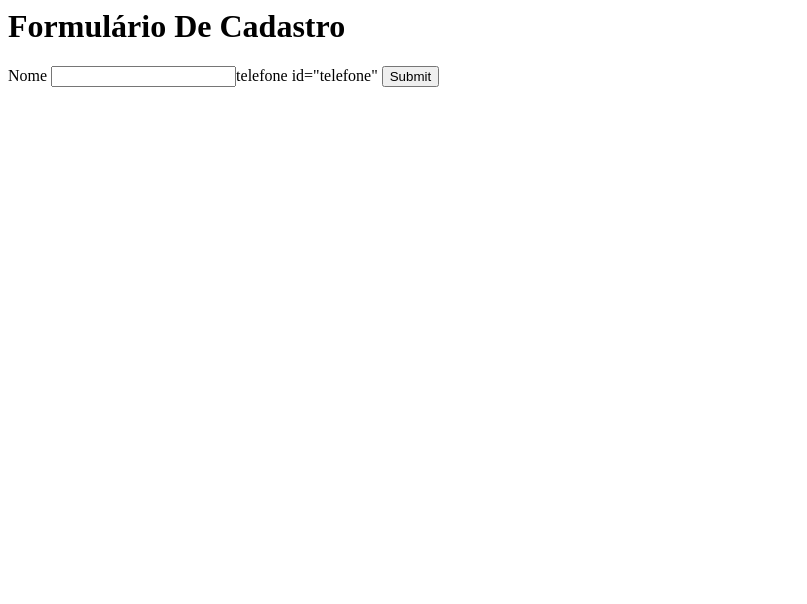
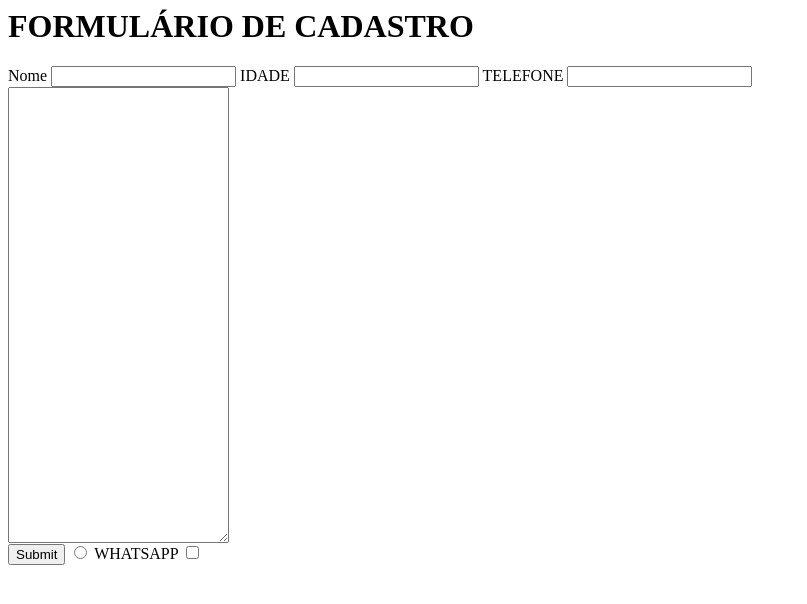
Before and after one commit to guilhermealmeida123/Formul-rio, a plain HTML site: page index.html in a window 1280 px wide. Shown: the whole page, without its empty margins (0-807 px from the left). Drawn offline with Linux system fonts and the light colour scheme.

Commit message:
formulario

```diff
--- a/index.html
+++ b/index.html
@@ -1,23 +1,39 @@
 <html>
 
     <head>
-
+    <link rel="stylesheet" href="style.css">
     </head>
 
+
     <body>
+        <h1>FORMULÁRIO DE CADASTRO</h1>
 
-    <h1>Formulário De Cadastro</h1>
-     <main>
+        <main>
+            <form>
+                <label for="nome">Nome</label>
+                <input type="text" id="nome">
 
-     </main>
-    <form>
+                <label for="idade">IDADE</label>
+                <input type="text" id="idade">
 
-    <label>Nome</label>
-    <input type="text">telefone<label>
-        id="telefone"
-    <input type="submit"
-    </form>
-    <main>
-</body>
+                <label for="telefone">TELEFONE</label>
+                <input type="text" id="telefone">
+
+                <div>
+                   <textarea cols="25px" rows="30px" ></textarea>
+
+                </div>
+                <label for="circulo-email"><E-MAAIL</label>
+
+                <input type="submit">
+                <input type="radio" id="circulo-email"
+                <br>
+                <label for="caixa-wpp">WHATSAPP</label>
+                <input type="checkbox" id="caixa-wpp">
+               </form>
+        </main>
+
+
+    </body>
 
 </html>
```
